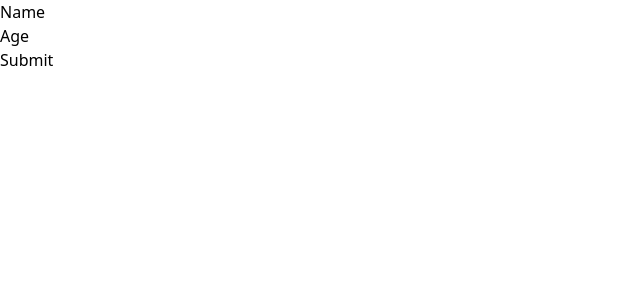
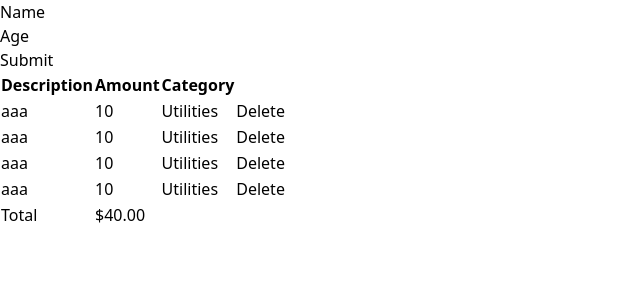
Before and after one commit to InshutiSouvede/expense-tracker, a React (Vite) app: page / in a window 1280 px wide. Shown: the top 300 px of the page, without its empty margins (0-640 px from the left). Built offline with nearby package versions, Linux system fonts and the light colour scheme.

Commit message:
Add expensed and delete method

```diff
--- a/src/components/ExpenseList.tsx
+++ b/src/components/ExpenseList.tsx
@@ -1,8 +1,48 @@
-function ExpenseList() {
+interface Expense{
+    id:number,
+    description:string,
+    amount: number,
+    category:string
+}
+interface Props{
+    expenses:Expense[]
+    onDelete: (id:number)=>void
+}
+function ExpenseList({expenses,onDelete}:Props) {
     return (
-        <div>
+        <>
+        {expenses.length!==0&&<table className="table-auto my-10">
 
-        </div>
+            <thead>
+                <tr className="border-b  border-b-black">
+                    <th>Description</th>
+                    <th>Amount</th>
+                    <th>Category</th>
+                    <th></th>
+                </tr>
+            </thead>
+            <tbody>
+                {expenses.map((expense=>{
+                    return <tr key={expense.id} className="border-b border-b-black">
+                        <td>{expense.description}</td>
+                        <td>{expense.amount}</td>
+                        <td>{expense.category}</td>
+                        <td>
+                        <button onClick={()=>onDelete(expense.id)} className="border-2 border-red-400 my-5 text-black mx-5 h-14 rounded-md px-5">Delete</button>
+                        </td>
+                    </tr>
+                }))}
+            </tbody>
+            <tfoot>
+                <tr>
+                    <td>Total</td>
+                    <td>${expenses.reduce((ac,cv)=>cv.amount+ac,0).toFixed(2)}</td>
+                    <td></td>
+                    <td></td>
+                </tr>
+            </tfoot>
+        </table>}
+        </>
     );
 }
 
--- a/src/components/Home.tsx
+++ b/src/components/Home.tsx
@@ -1,8 +1,20 @@
+import { useState } from 'react';
+import ExpenseList from './ExpenseList';
 import Form from './Form'
 export default function Home() {
+    const [expenses,setExpenses] = useState([
+        {id:1,description:"aaa",amount:10,category:"Utilities"},
+        {id:2,description:"aaa",amount:10,category:"Utilities"},
+        {id:3,description:"aaa",amount:10,category:"Utilities"},
+        {id:4,description:"aaa",amount:10,category:"Utilities"}
+    ])
     return (
         <div className='px-20 text-2xl'>
             <Form />
+            <ExpenseList
+            expenses={expenses}
+            onDelete={(id)=>setExpenses(expenses.filter((expense)=>expense.id!=id))}
+            />
         </div>
     );
 }
```
